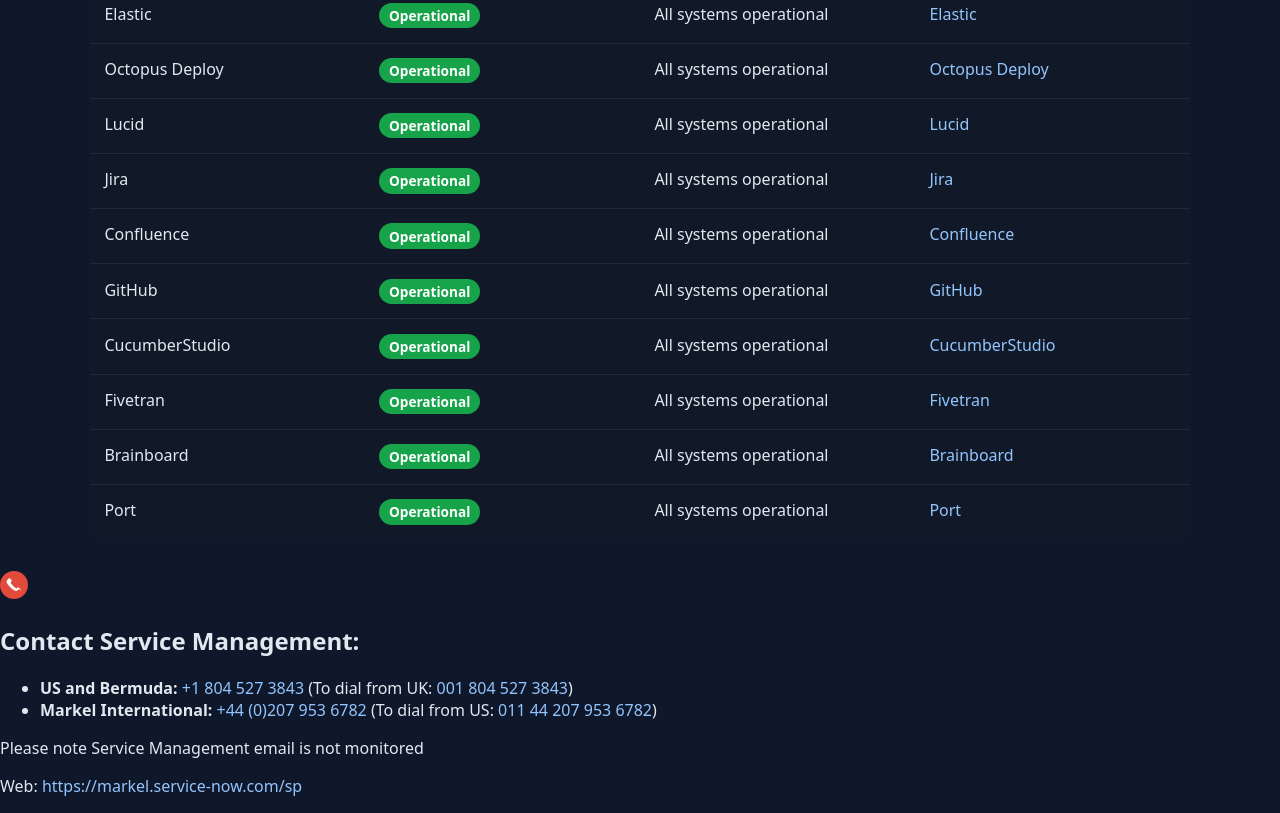
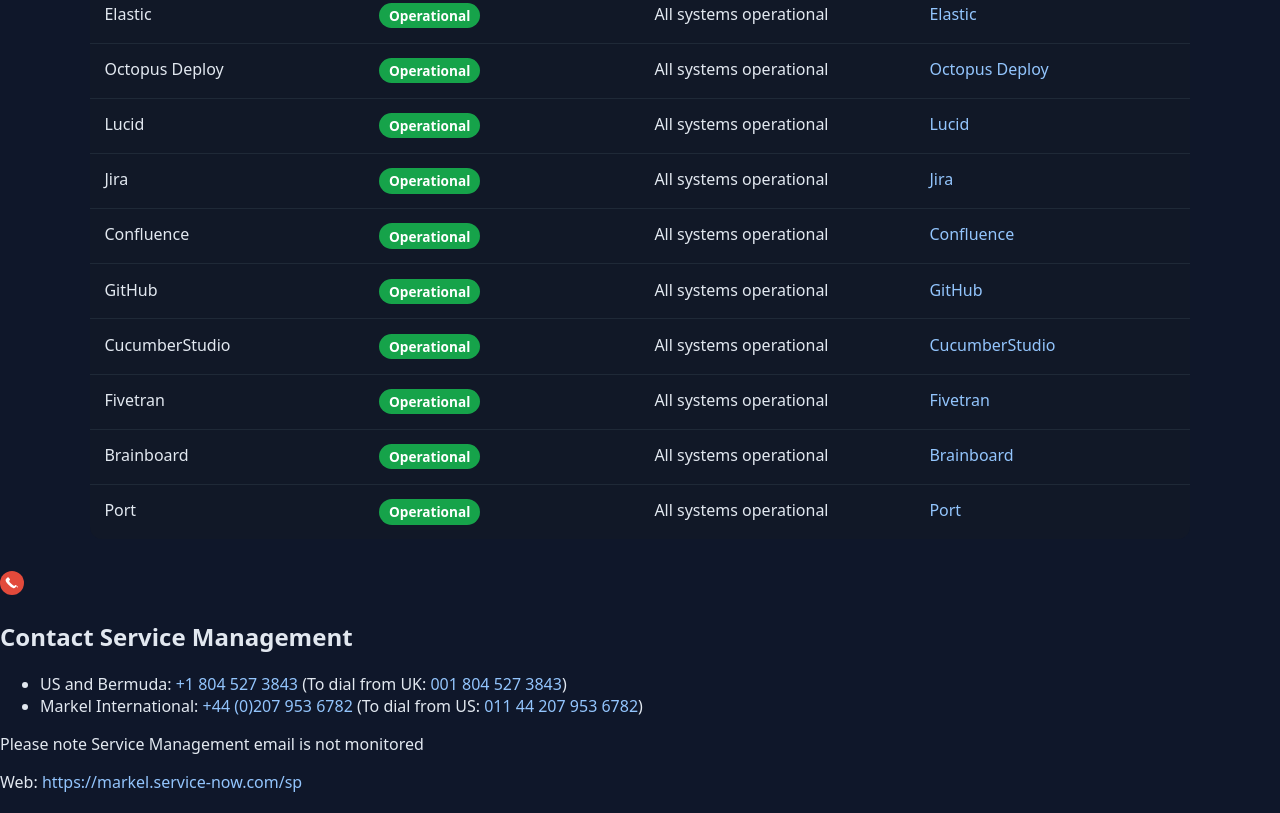
Before and after one commit to paweadi/status-dashboard_v5-addedcontent, a plain HTML site: page index.html in a window 1280 px wide. Shown: the part 393-1206 px from the top of the page. Drawn offline with Linux system fonts and the light colour scheme.

Commit message:
Refactor contact section in index.html
Updated contact section layout and content for clarity.

```diff
--- a/index.html
+++ b/index.html
@@ -116,47 +116,44 @@
 refreshStatus();
 setInterval(refreshStatus, REFRESH_MS);
 </script>
+
 <!-- Contact Service Management -->
 <section id="contact-sm" class="contact-card" aria-labelledby="csm-title">
+  <div class="contact-header">
     <div class="contact-icon" aria-hidden="true">
-      <!-- Phone glyph in a red circle -->
-      <svg viewBox="0 0 24 24" width="28" height="28" role="img" focusable="false">
+      <!-- Phone glyph in a Markel-red pill -->
+      <svg viewBox="0 0 24 24" width="24" height="24" role="img" focusable="false">
         <circle cx="12" cy="12" r="12" fill="#e24a3b"></circle>
         <path d="M16.54 15.3l-1.28 1.28a2 2 0 0 1-2.23.43c-1.2-.5-2.8-1.7-4.19-3.09S6.25 11.1 5.76 9.9a2 2 0 0 1 .43-2.23L7.47 6.4a.8.8 0 0 1 1.15.07l1.2 1.48a1 1 0 0 1-.1 1.35l-.7.7c.47.87 1.26 1.86 2.24 2.84s1.97 1.77 2.84 2.24l.7-.7a1 1 0 0 1 1.35-.1l1.48 1.2a.8.8 0 0 1 .07 1.15z"
               fill="#fff"></path>
       </svg>
     </div>
+    <h2 id="csm-title">Contact Service Management</h2>
+  </div>
 
-    <div class="contact-body">
-      <h2 id="csm-title">Contact Service Management:</h2>
-
+  <div class="contact-content">
     <ul class="contact-list">
       <li>
-          <strong>US and Bermuda:</strong>
-          <a href="tel:+18045273843">+1 804 527 3843</a>
+        <span class="label">US and Bermuda:</span>
+        <a class="tel" href="tel:+18045273843">+1&nbsp;804&nbsp;527&nbsp;3843</a>
         <span class="dial-note"> (To dial from UK:
-            <a class="alt-dial" href="tel:+18045273843">001 804 527 3843</a>)
+          <a class="tel" href="tel:+18045273843">001&nbsp;804&nbsp;527&nbsp;3843</a>)
         </span>
       </li>
 
       <li>
-          <strong>Markel International:</strong>
-          <a href="tel:+442079536782">+44 (0)207 953 6782</a>
+        <span class="label">Markel International:</span>
+        <a class="tel" href="tel:+442079536782">+44&nbsp;(0)207&nbsp;953&nbsp;6782</a>
         <span class="dial-note"> (To dial from US:
-            <a class="alt-dial" href="tel:+442079536782">011 44 207 953 6782</a>)
+          <a class="tel" href="tel:+442079536782">011&nbsp;44&nbsp;207&nbsp;953&nbsp;6782</a>)
         </span>
       </li>
     </ul>
 
     <p class="muted">Please note Service Management email is not monitored</p>
-      <p>
-        Web:
-        <a class="sn-link" href="https://markel.service-now.com/sp" target="_blank" rel="noopener">
-          https://markel.service-now.com/sp
-        </a>
-      </p>
+    <p>Web: <a class="sn-link" href="https://markel.service-now.com/sp" target="_blank" rel="noopener">https://markel.service-now.com/sp</a></p>
   </div>
 </section>
-
+</script>
 </body>
 </html>
```
Lines whose indentation alone changed are shown as unchanged.
